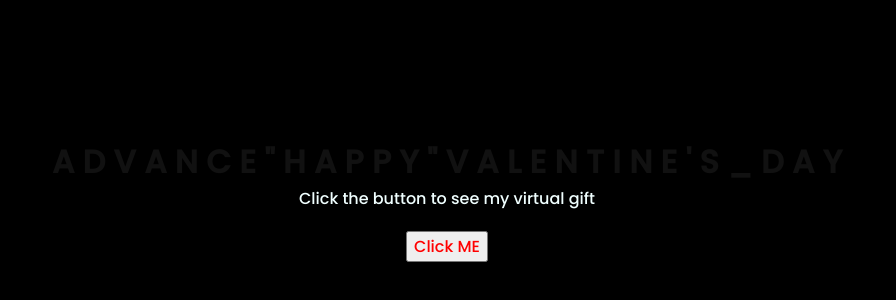
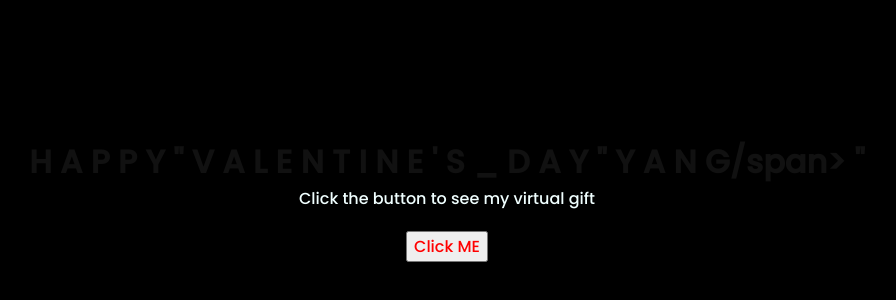
Before and after one commit to kcirtapp/Kay-Yang-, a plain HTML site: page index.html in a window 1280 px wide. Shown: the part 208-508 px from the top of the page, without its empty margins (201-1097 px from the left). Drawn offline with Linux system fonts and the light colour scheme.

Commit message:
revamp index.html

```diff
--- a/index.html
+++ b/index.html
@@ -6,19 +6,11 @@
     <meta name="viewport" content="width=device-width, initial-scale=1.0">
     <link rel="stylesheet" href="css/style.css">
     <link rel="icon" href="img/flowers.png" type="image/x-icon">
-    <title>Special Gift</title>
+    <title>Special Gift From Balmond</title>
 </head>
 <body>
     <div class="greetings">
 
-        <span>A</span>
-        <span>D</span>
-        <span>V</span>
-        <span>A</span>
-        <span>N</span>
-        <span>C</span>
-        <span>E</span>
-        <span>"</span>
         <span>H</span>
         <span>A</span>
         <span>P</span>
@@ -40,6 +32,12 @@
         <span>D</span>
         <span>A</span>
         <span>Y</span>
+        <span>" </span>
+        <span>Y</span>
+        <span>A</span>
+        <span>N</span>
+        <span>G/span>
+        <span>"</span>
     </div>
     <div class="description">
         <span>Click the button to see my virtual gift </span>
```
